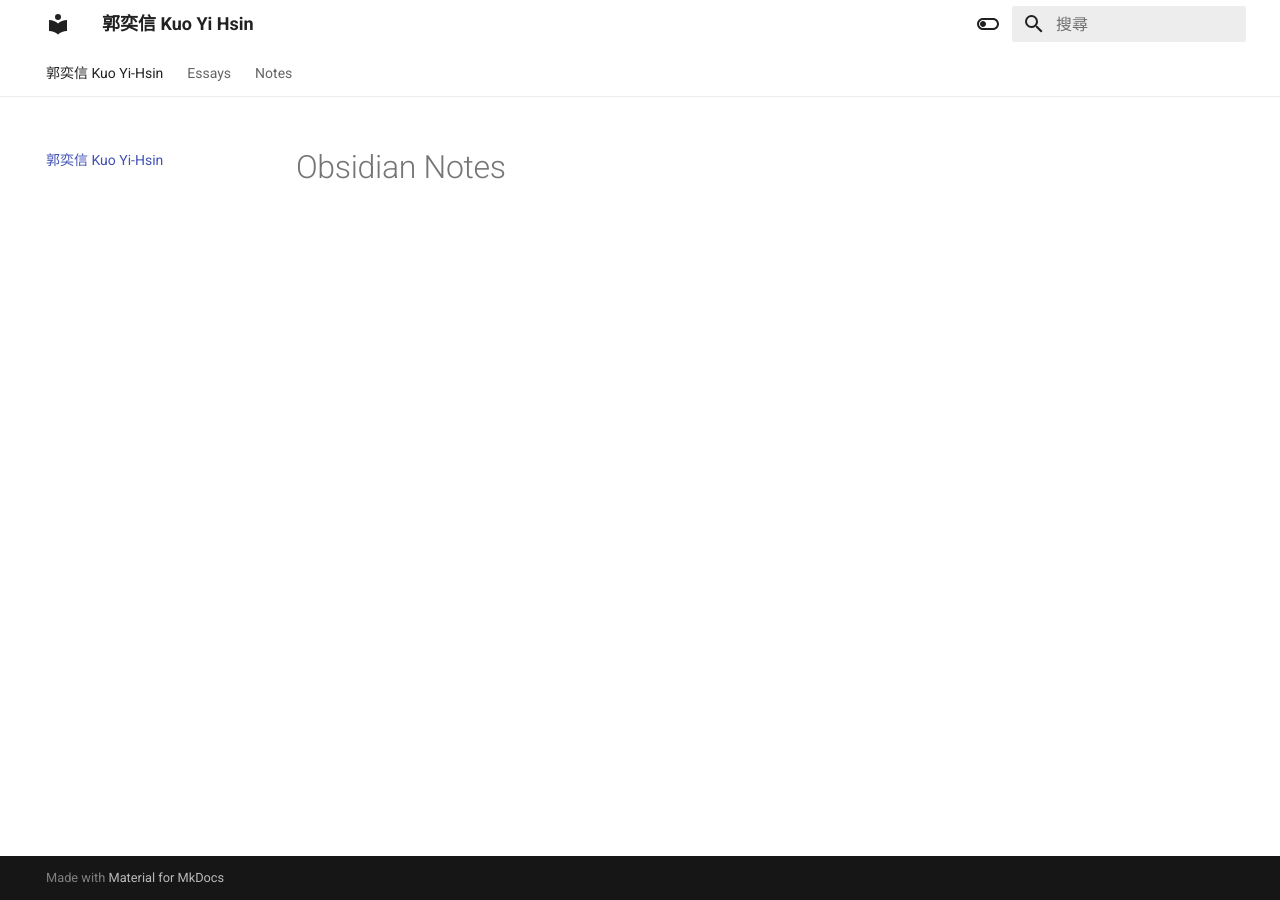
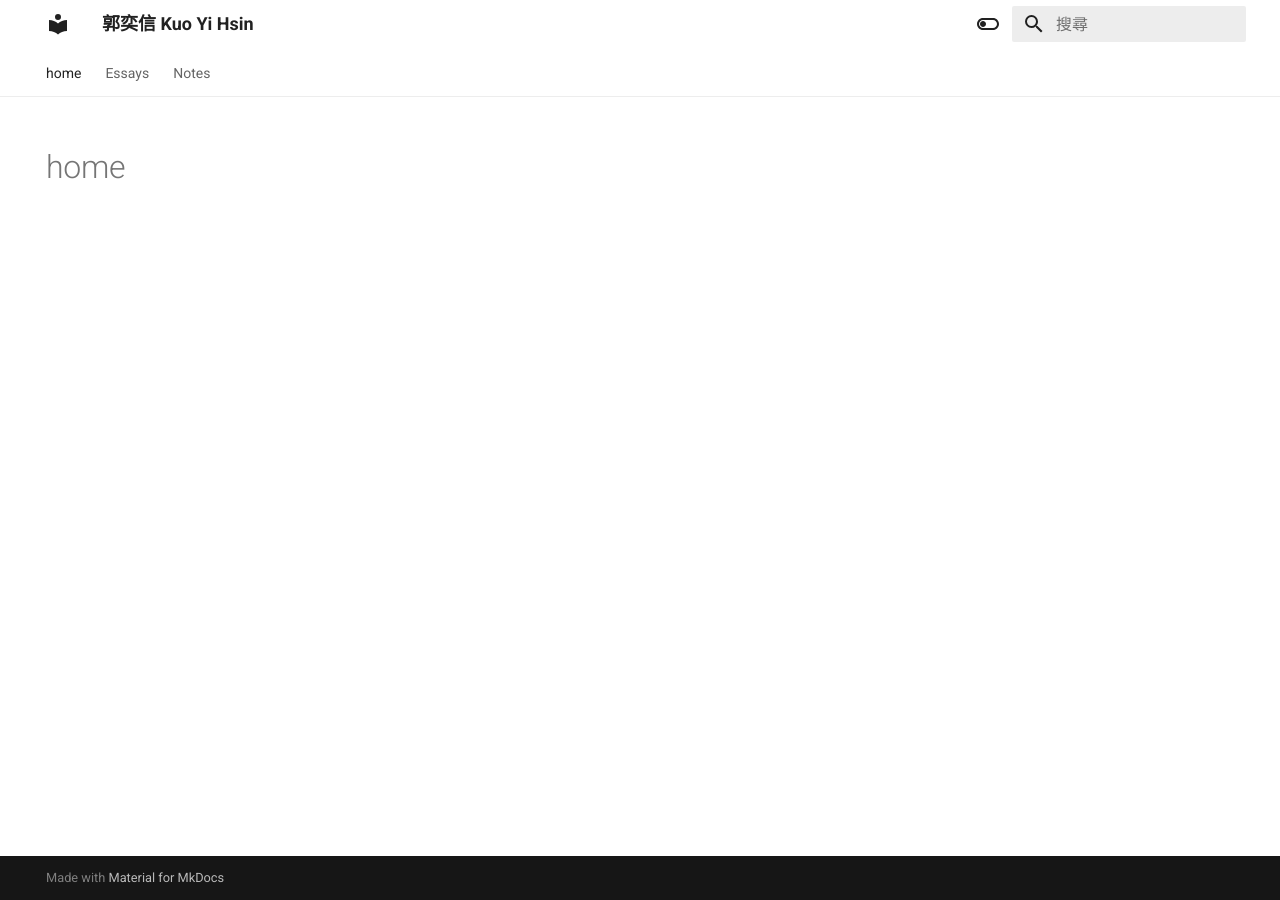
Before and after one commit to hisoka502/blog_blot, an MkDocs documentation site: the page built from docs/index.md, in a window 1280 px wide. Built offline with MkDocs 1.6.1 and Material for MkDocs 9.7.7, drawn with Linux system fonts in a browser that asks for light colours.

Commit message:
publish 2022_0704_2158

```diff
--- a/docs/index.md
+++ b/docs/index.md
@@ -1,7 +1,6 @@
 ---
-title: 郭奕信 Kuo Yi-Hsin
+title: home
 hide:
-- toc
+  - toc
+  - navigation
 ---
-
-# Obsidian Notes
```
